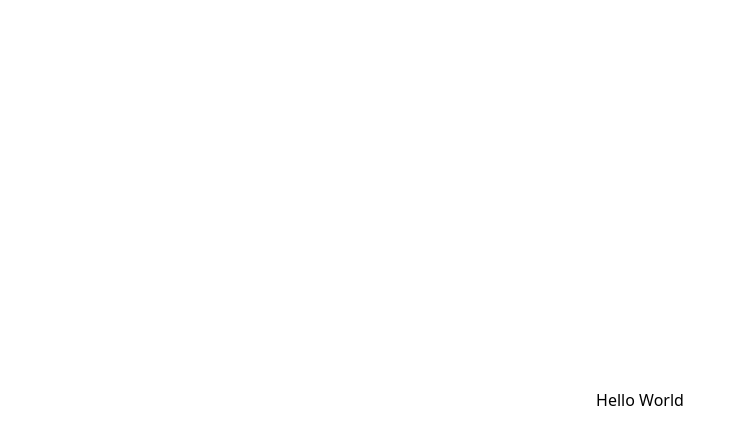
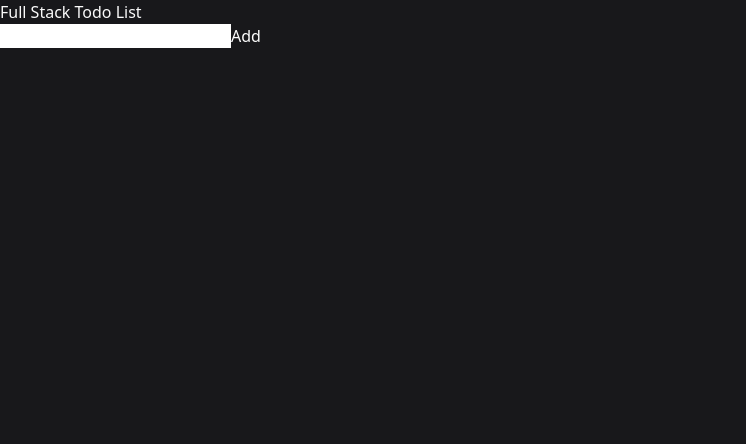
Before and after one commit to JJ-LXIX/full_stack_notes_app, a Next.js app: page / in a window 1280 px wide. Shown: the top 444 px of the page, without its empty margins (0-746 px from the left). Built offline with nearby package versions, Linux system fonts and the light colour scheme.

Commit message:
input Todo Added , added edittodo,listtodo(nocode)

```diff
--- /dev/null
+++ b/Components/EditTodo.tsx
@@ -0,0 +1,5 @@
+function EditTodo() {
+  return <div>EditTodo</div>;
+}
+
+export default EditTodo;
--- /dev/null
+++ b/Components/InputTodo.tsx
@@ -0,0 +1,43 @@
+import { useRouter } from "next/router";
+import { FormEvent, useState } from "react";
+
+function InputTodo() {
+  const [description, setDescription] = useState("");
+  const router = useRouter();
+
+  async function formSubmit(e: FormEvent<HTMLFormElement>) {
+    e.preventDefault();
+    if (description === "") return;
+    try {
+      const body = { description };
+      const response = await fetch("http://localhost:3000/api/todos", {
+        method: "POST",
+        headers: { "Content-Type": "application/json" },
+        body: JSON.stringify(body),
+      });
+      router.push("/");
+    } catch (err) {
+      console.log(err);
+    }
+  }
+  return (
+    <div className="w-full flex flex-col justify-around items-center  h-32">
+      <h1 className="text-3xl font-bold">Full Stack Todo List</h1>
+      <form className="flex gap-5" onSubmit={formSubmit}>
+        <input
+          type="text"
+          className="bg-zinc-600 px-4 rounded-sm font-semibold"
+          value={description}
+          onChange={(e) => {
+            setDescription(e.target.value);
+          }}
+        />
+        <button className="flex justify-center items-center h-5 p-5 border-2 rounded-lg hover:scale-105 active:scale-95 transition-all duration-300">
+          Add
+        </button>
+      </form>
+    </div>
+  );
+}
+
+export default InputTodo;
--- /dev/null
+++ b/Components/ListTodo.tsx
@@ -0,0 +1,5 @@
+function ListTodo() {
+  return <div>ListTodo</div>;
+}
+
+export default ListTodo;
--- a/pages/index.tsx
+++ b/pages/index.tsx
@@ -1,17 +1,18 @@
 import type { NextPage } from "next";
 import Head from "next/head";
 import Image from "next/image";
+import InputTodo from "../Components/InputTodo";
 
 const Home: NextPage = () => {
   return (
-    <div className="flex min-h-screen flex-col items-center justify-center py-2">
+    <div className="min-h-screen">
       <Head>
         <title>Full Stack Notes App</title>
         <link rel="icon" href="/favicon.ico" />
       </Head>
 
-      <main className="">
-        <h1>Hello World </h1>
+      <main className="min-h-screen bg-zinc-900 text-zinc-50">
+        <InputTodo />
       </main>
     </div>
   );
```
